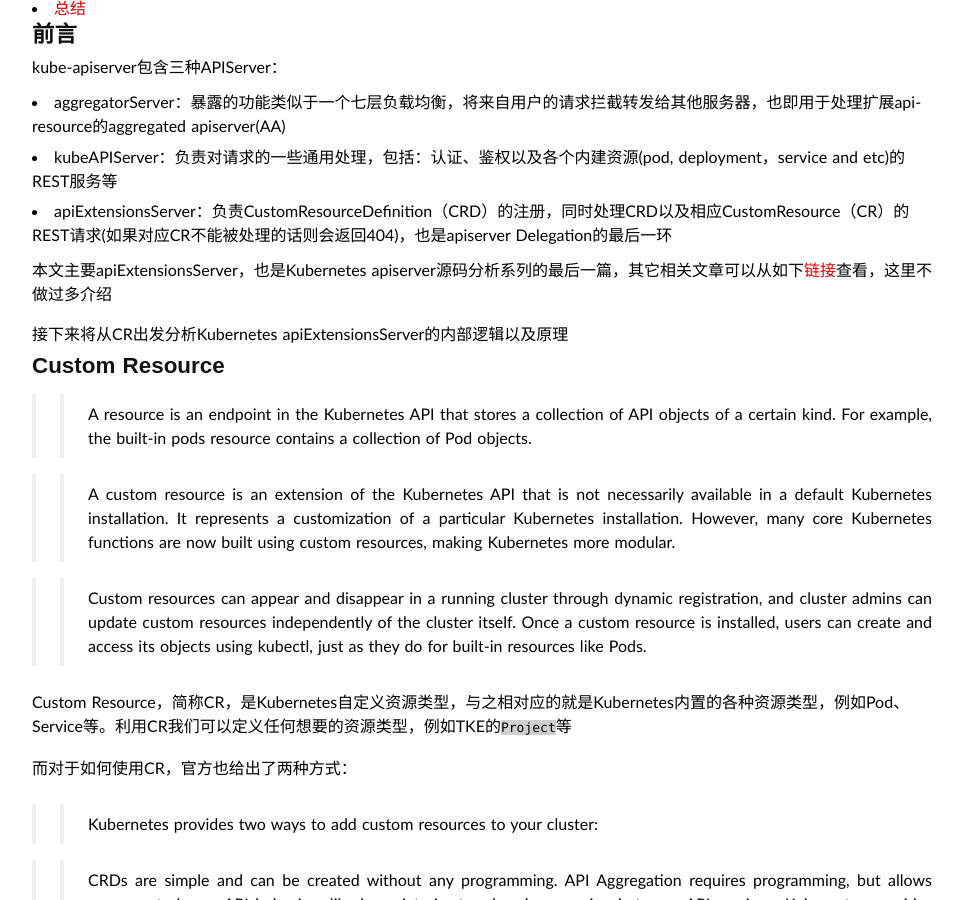
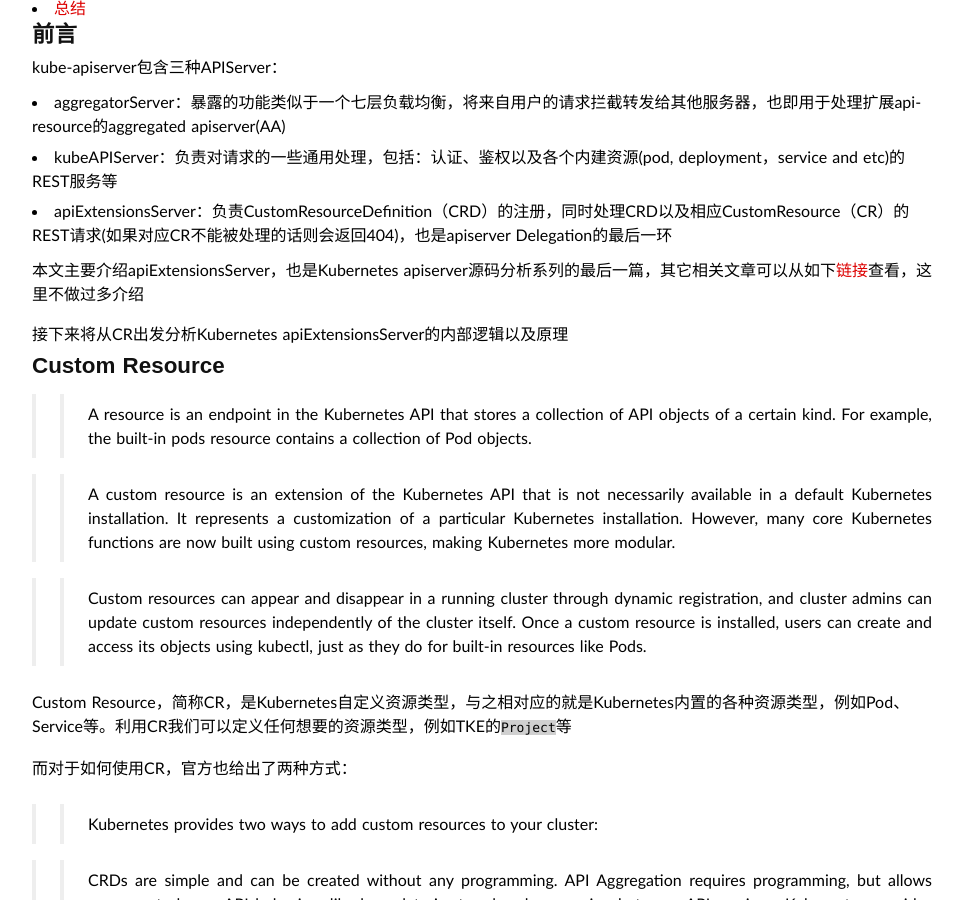
Before and after one commit to duyanghao/duyanghao.github.io, a Jekyll site: the page built from _posts/2020-12-22-kubernetes-apiExtensionsServer.md, in a window 1280 px wide and 900 px high, scrolled down 351 px. Shown: the whole window, without its empty margins (158-1121 px from the left). Built offline with Jekyll 4.4.1, drawn with Linux system fonts in a browser that asks for light colours; some web fonts are replaced; comment, search, counter and statistics services are not loaded; some of the changed text lies outside the part shown.

Commit message:
update kubernetes extension apiserver
Signed-off-by: duyanghao <1294057873@qq.com>

```diff
--- a/_posts/2020-12-22-kubernetes-apiExtensionsServer.md
+++ b/_posts/2020-12-22-kubernetes-apiExtensionsServer.md
@@ -26,7 +26,7 @@ kube-apiserver包含三种APIServer：
 * kubeAPIServer：负责对请求的一些通用处理，包括：认证、鉴权以及各个内建资源(pod, deployment，service and etc)的REST服务等
 * apiExtensionsServer：负责CustomResourceDefinition（CRD）的注册，同时处理CRD以及相应CustomResource（CR）的REST请求(如果对应CR不能被处理的话则会返回404)，也是apiserver Delegation的最后一环
 
-本文主要apiExtensionsServer，也是Kubernetes apiserver源码分析系列的最后一篇，其它相关文章可以从如下[链接](https://github.com/duyanghao/kubernetes-reading-notes/blob/master/core/api-server/README.md)查看，这里不做过多介绍
+本文主要介绍apiExtensionsServer，也是Kubernetes apiserver源码分析系列的最后一篇，其它相关文章可以从如下[链接](https://github.com/duyanghao/kubernetes-reading-notes/blob/master/core/api-server/README.md)查看，这里不做过多介绍
 
 接下来将从CR出发分析Kubernetes apiExtensionsServer的内部逻辑以及原理
 
```
Also changed, not shown: other parts of _posts/2020-12-22-kubernetes-apiExtensionsServer.md (+1 -1 lines).
